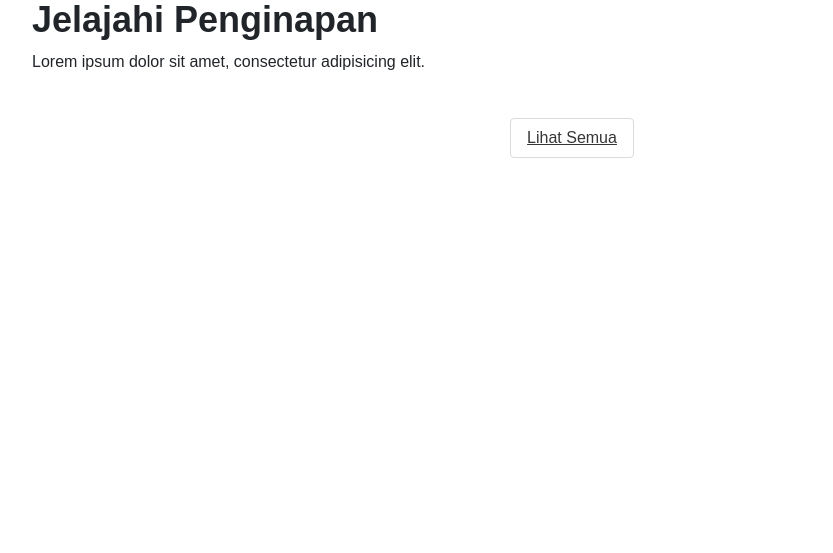
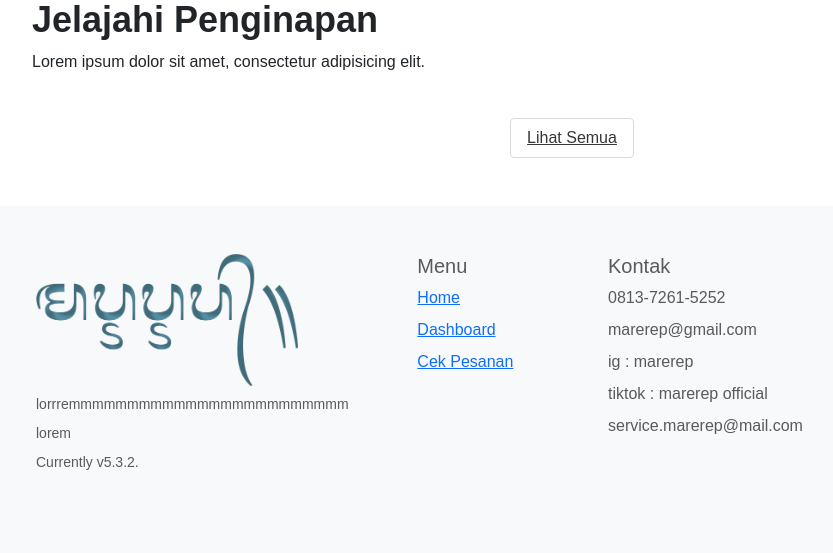
Before and after one commit to Dekguss/Final-Project, a Flask app: page / in a window 1280 px wide. Shown: the part 1087-1640 px from the top of the page, without its empty margins (44-877 px from the left). Before the commit the page ends 1245 px from the top, so only its background shows below. Run offline with Flask 3, Linux system fonts and the light colour scheme; data that the repository does not hold is empty; some libraries are stand-ins or nearby versions.

Commit message:
footer index

```diff
--- a/templates/index.html
+++ b/templates/index.html
@@ -217,7 +217,40 @@
             </div>
         </div>
     </main>
-
+    <footer class="bd-footer bg-body-tertiary mt-5">
+        <div class="container py-4 py-md-5 px-4 px-md-3 text-body-secondary">
+          <div class="row">
+            <div class="col-lg-3 mb-3">
+              <a class="d-inline-flex align-items-center mb-2 text-body-emphasis text-decoration-none" href="/" aria-label="Bootstrap">
+                <img src="../static/logo.png">
+              </a>
+              <ul class="list-unstyled small">
+                <li class="mb-2">lorrremmmmmmmmmmmmmmmmmmmmmmmm</li>
+                <li class="mb-2">lorem </li>
+                <li class="mb-2">Currently v5.3.2.</li>
+              </ul>
+            </div>
+            <div class="col-6 col-lg-2 offset-lg-1 mb-3">
+              <h5>Menu</h5>
+              <ul class="list-unstyled">
+                <li class="mb-2"><a href="/">Home</a></li>
+                <li class="mb-2"><a href="">Dashboard</a></li>
+                <li class="mb-2"><a href="">Cek Pesanan</a></li>
+              </ul>
+            </div>
+            <div class="col-6 col-lg-2 mb-3">
+              <h5>Kontak</h5>
+              <ul class="list-unstyled">
+                <li class="mb-2">0813-7261-5252</li>
+                <li class="mb-2">marerep@gmail.com </li>
+                <li class="mb-2">ig : marerep</li>
+                <li class="mb-2">tiktok : marerep official</li>
+                <li class="mb-2">service.marerep@mail.com</li>
+              </ul>
+            </div>
+          </div>
+        </div>
+      </footer>
     <script src="https://cdn.jsdelivr.net/npm/bootstrap@5.3.2/dist/js/bootstrap.bundle.min.js"
         integrity="sha384-C6RzsynM9kWDrMNeT87bh95OGNyZPhcTNXj1NW7RuBCsyN/o0jlpcV8Qyq46cDfL"
         crossorigin="anonymous"></script>
```
